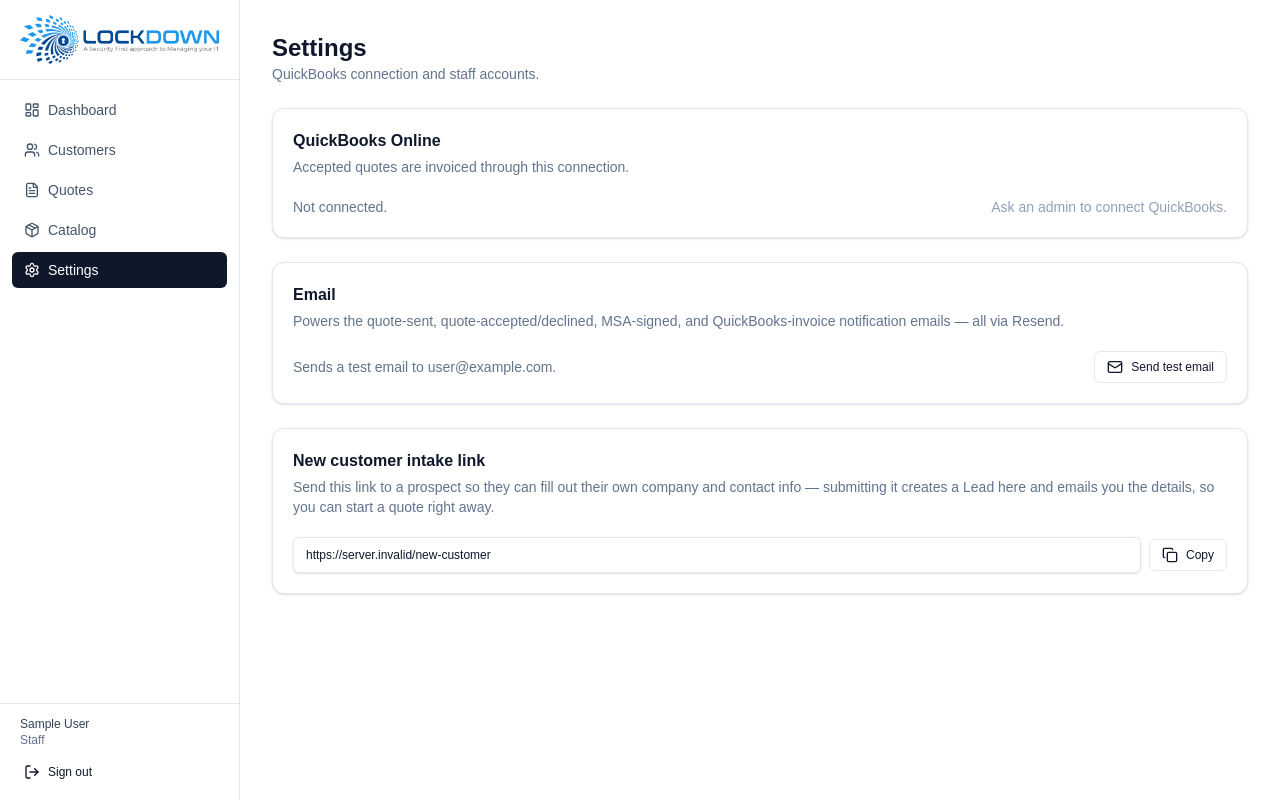
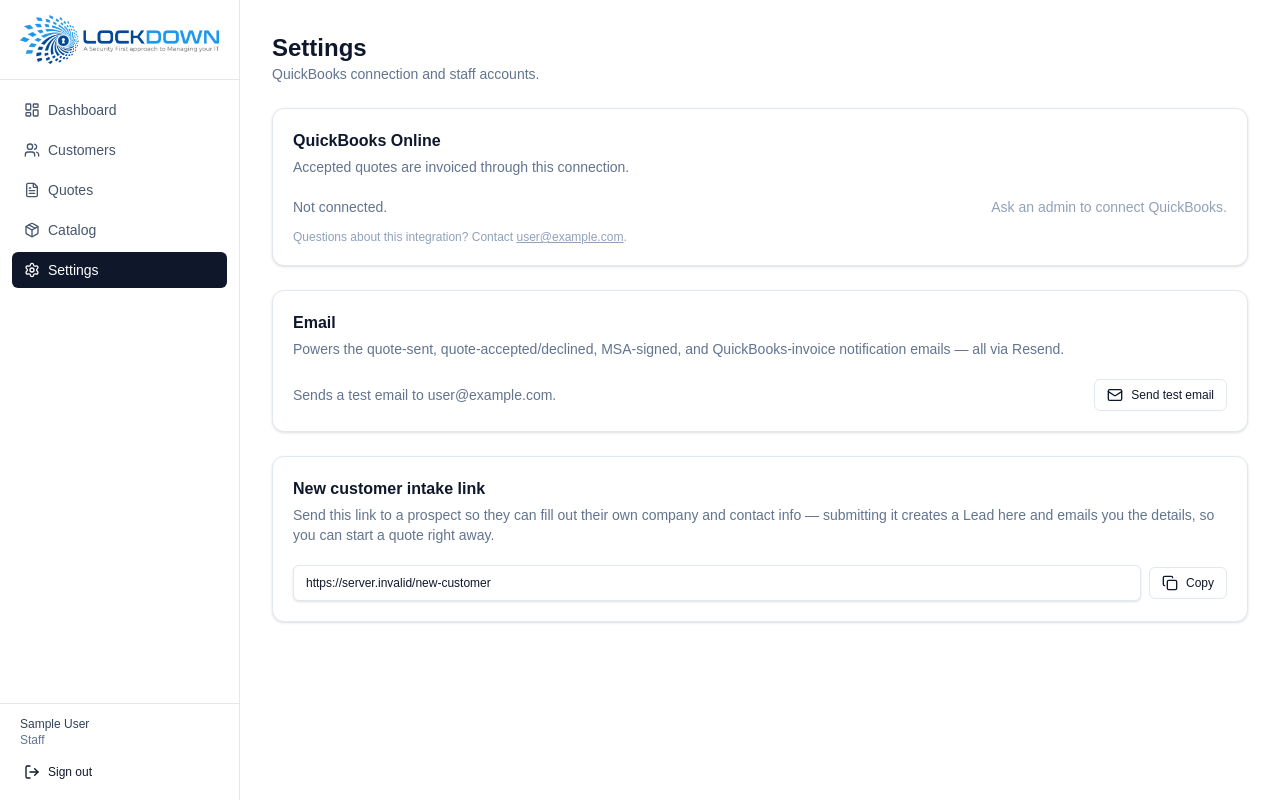
Before and after one commit to cwaite3-bit/msp-crm, a Next.js app: page /settings in a window 1280 px wide. Built offline with nearby package versions, Linux system fonts and the light colour scheme; no server answers; the database is empty; sample sign-in values are in the browser's storage.

Commit message:
Update 2026-09-14 11:49

```diff
--- a/src/app/(app)/settings/page.tsx
+++ b/src/app/(app)/settings/page.tsx
@@ -85,6 +85,15 @@
                 <p className="text-sm text-slate-400">Ask an admin to connect QuickBooks.</p>
               )}
             </div>
+          )}
+          {session?.user.email && (
+            <p className="text-xs text-slate-400">
+              Questions about this integration? Contact{" "}
+              <a href={`mailto:${session.user.email}`} className="underline hover:text-slate-600">
+                {session.user.email}
+              </a>
+              .
+            </p>
           )}
         </CardContent>
       </Card>
--- a/src/server/quickbooks/client.ts
+++ b/src/server/quickbooks/client.ts
@@ -86,9 +86,16 @@
     },
   });
 
+  // Intuit recommends capturing this ID from every response — their support
+  // team uses it to look up a specific request when troubleshooting an API
+  // issue, so it's worth folding into whatever we log/store on failure.
+  const intuitTid = res.headers.get("intuit_tid");
+
   if (!res.ok) {
     const body = await res.text();
-    throw new Error(`QuickBooks API error (${res.status}) on ${path}: ${body}`);
+    throw new Error(
+      `QuickBooks API error (${res.status}) on ${path}: ${body}${intuitTid ? ` [intuit_tid: ${intuitTid}]` : ""}`
+    );
   }
   return res.json();
 }
```
